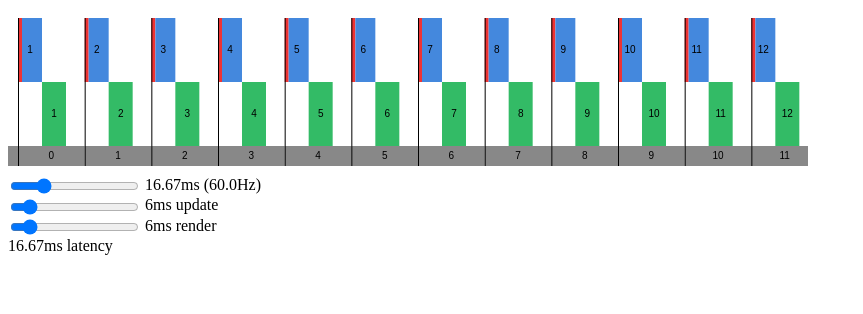
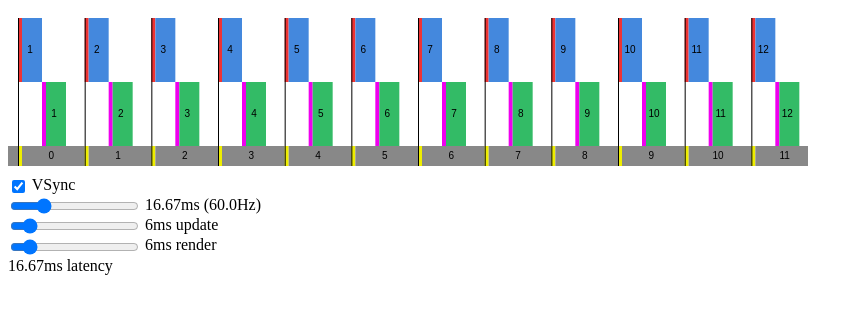
Before and after one commit to rpjohnst/pipeline, a plain HTML site: page index.html in a window 1280 px wide. Shown: the whole page, without its empty margins (0-863 px from the left). Drawn offline with Linux system fonts and the light colour scheme.

Commit message:
Make VSync optional

```diff
--- a/index.html
+++ b/index.html
@@ -11,6 +11,10 @@ input { vertical-align: middle; }
 
 <body>
 <canvas id="pipeline" width="800" height="168"></canvas>
+<div>
+  <input id="vsyncInput" type="checkbox" checked>
+  <label for="vsyncInput">VSync</label>
+</div>
 <div>
   <input id="periodInput" type="range" min="1" max="48" value="12">
   <span id="periodLabel"></span>
@@ -32,6 +36,7 @@ const cx = pipeline.getContext("2d");
 cx.textAlign = "center";
 cx.textBaseline = "middle";
 
+vsyncInput.addEventListener("input", update);
 periodInput.addEventListener("input", update);
 updateInput.addEventListener("input", update);
 renderInput.addEventListener("input", update);
@@ -53,7 +58,11 @@ function update() {
   latencyLabel.innerText = `${nextVsync(update + render).toPrecision(4)}ms latency`;
 
   let prevPresent = 0;
-  while (0 <= nextVsync(prevPresent + update + render)) { prevPresent -= dt; }
+  if (vsyncInput.checked) {
+    while (0 <= nextVsync(prevPresent + update + render)) { prevPresent -= dt; }
+  } else {
+    prevPresent -= update + render + Math.max(update, render);
+  }
 
   let tUpdate = -Infinity;
   let tRender = -Infinity;
@@ -63,7 +72,11 @@ function update() {
 
   cx.clearRect(0, 0, pipeline.width, pipeline.height);
   while (4 * tUpdate < 800) {
-    tUpdate = Math.max(nextVsync(tUpdate + update), prevPresent);
+    if (vsyncInput.checked) {
+      tUpdate = Math.max(nextVsync(tUpdate + update), prevPresent);
+    } else {
+      tUpdate = Math.max(tUpdate + update, prevPresent);
+    }
     cx.fillStyle = "#ee3333";
     cx.fillRect(10 + 4 * tUpdate, 10, 4, 64);
     cx.fillStyle = "#4488dd";
@@ -72,17 +85,29 @@ function update() {
     cx.fillText(`${n}`, 10 + 4 * (tUpdate + update / 2), 42);
 
     tRender = Math.max(tRender + render, tUpdate + update);
+    cx.fillStyle = "#ee00ee";
+    cx.fillRect(10 + 4 * tRender, 74, 4, 64);
     cx.fillStyle = "#33bb66";
-    cx.fillRect(10 + 4 * tRender, 74, 4 * render, 64);
+    cx.fillRect(10 + 4 * (tRender + 1), 74, 4 * (render - 1), 64);
     cx.fillStyle = "#000000";
     cx.fillText(`${n}`, 10 + 4 * (tRender + render / 2), 106);
 
     prevPresent = tPresent;
-    tPresent = nextVsync(tRender + render);
+    if (vsyncInput.checked) {
+      tPresent = nextVsync(tRender + render);
+    } else {
+      tPresent = tRender + render;
+    }
+    cx.fillStyle = "#eeee00";
+    cx.fillRect(10 + 4 * tPresent, 138, 4, 20);
     cx.fillStyle = "#888888";
-    cx.fillRect(10 + 4 * tPresent, 138, 4 * dt, 20);
+    cx.fillRect(10 + 4 * (tPresent + 1), 138, 4 * (dt - 1), 20);
     cx.fillStyle = "#000000";
-    cx.fillText(`${n}`, 10 + 4 * (tPresent + dt / 2), 148);
+    if (vsyncInput.checked) {
+      cx.fillText(`${n}`, 10 + 4 * (tPresent + dt / 2), 148);
+    } else {
+      cx.fillText(`${n}`, 10 + 4 * (tPresent + Math.min(Math.max(update, render), dt) / 2), 148);
+    }
 
     n += 1;
   }
```
